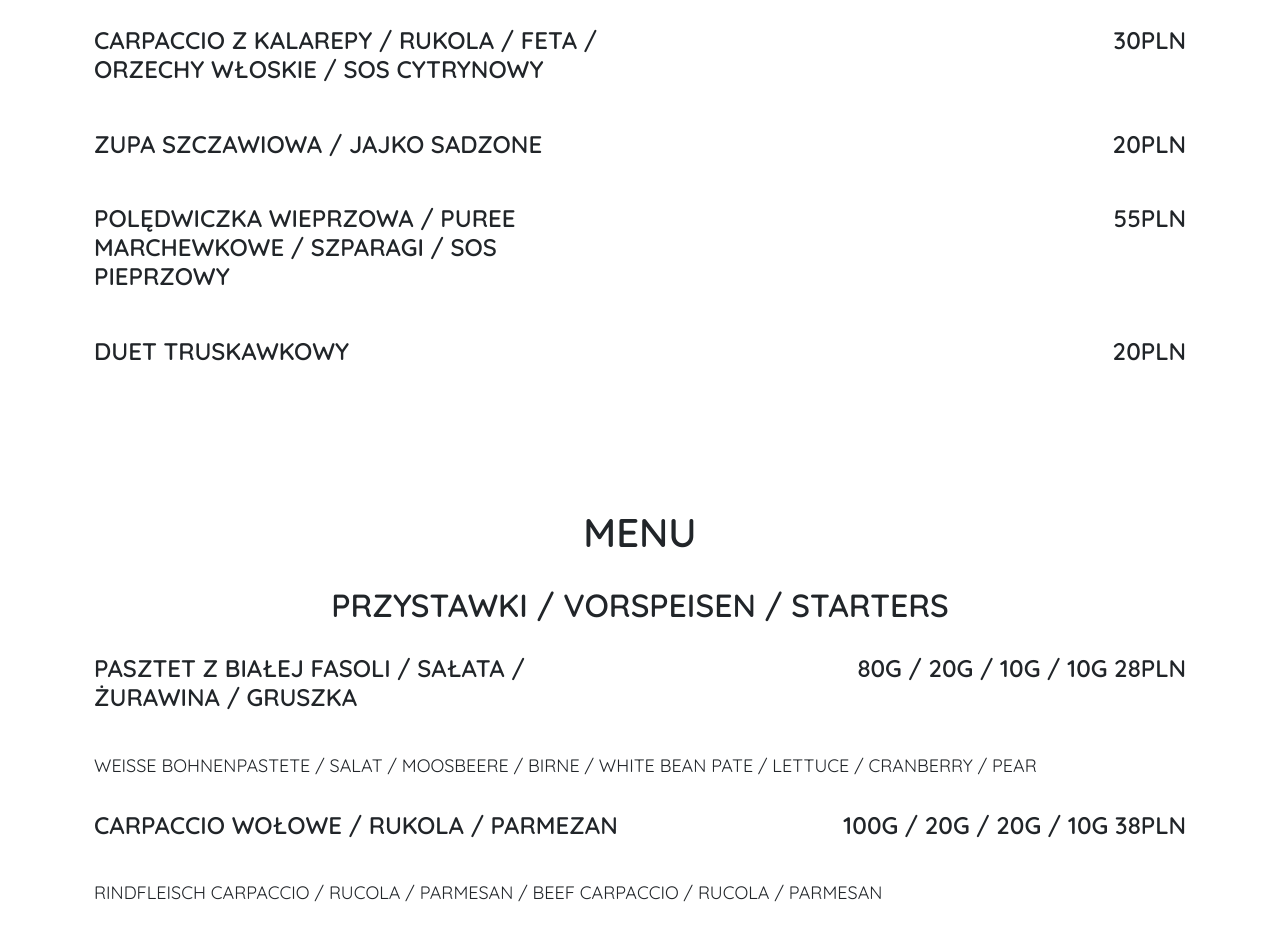
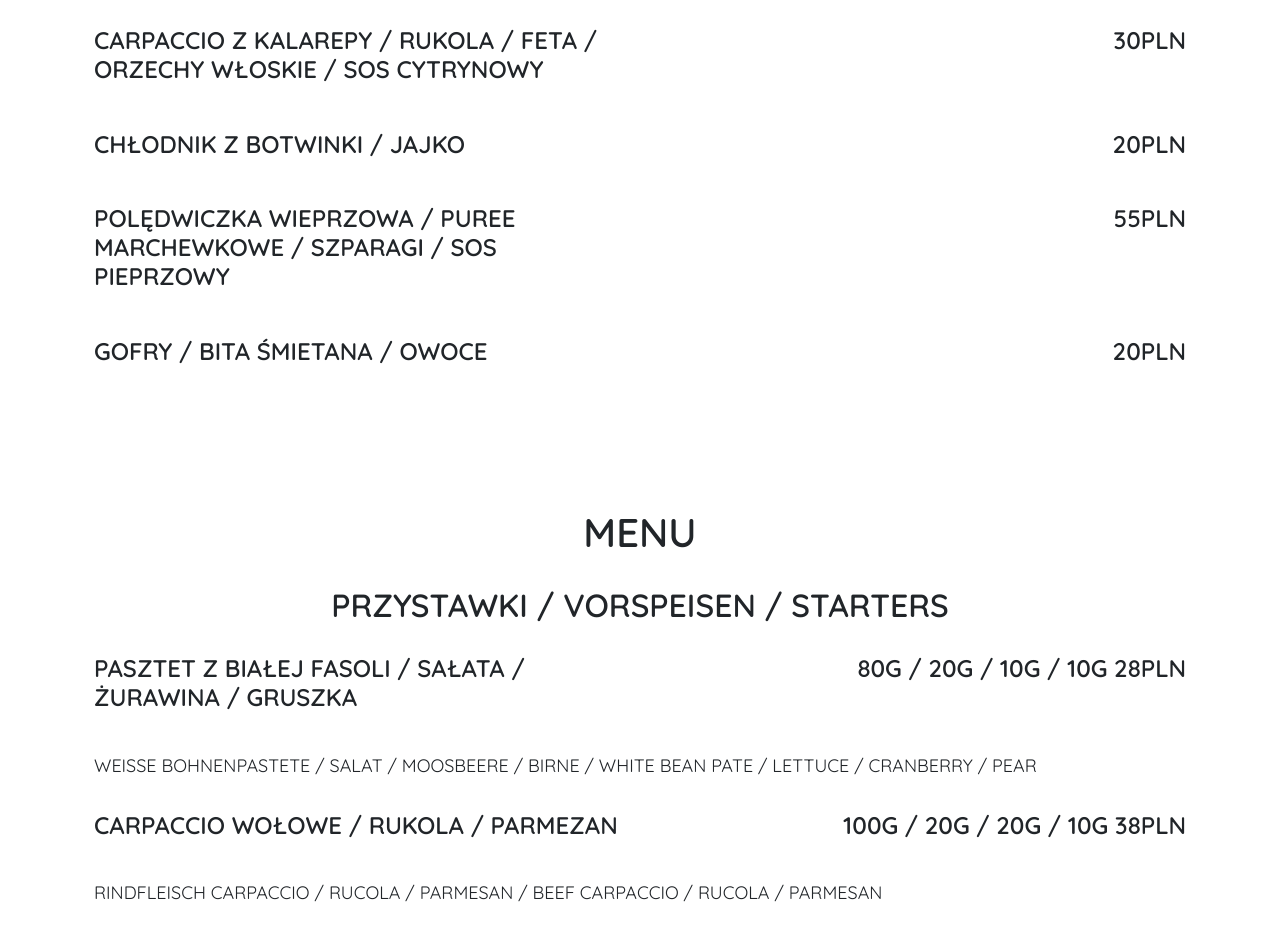
Before and after one commit to Szioko/Restaurant-menu, a plain HTML site: page index.html in a window 1280 px wide. Shown: the part 900-1827 px from the top of the page. Drawn offline with nearby package versions, Linux system fonts and the light colour scheme.

Commit message:
Update index.html

```diff
--- a/index.html
+++ b/index.html
@@ -131,7 +131,7 @@
         <div class="menu-item">
           <div class="row">
             <div class="col-md-6">
-              <h3 class="menu-item-title text-uppercase">Zupa szczawiowa / jajko sadzone </h3>
+              <h3 class="menu-item-title text-uppercase">Chłodnik z botwinki / jajko  </h3>
             </div>
             <div class="col-md-6">
               <h3 class="price text-right text-uppercase">20PLN</h3>
@@ -151,7 +151,7 @@
         <div class="menu-item">
           <div class="row">
             <div class="col-md-6">
-              <h3 class="menu-item-title text-uppercase">Duet truskawkowy</h3>
+              <h3 class="menu-item-title text-uppercase">Gofry / bita śmietana / owoce</h3>
             </div>
             <div class="col-md-6">
               <h3 class="price text-right text-uppercase">20PLN</h3>
```
